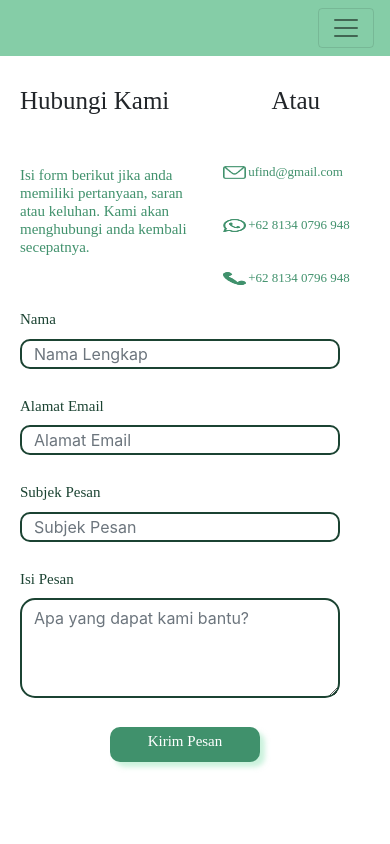
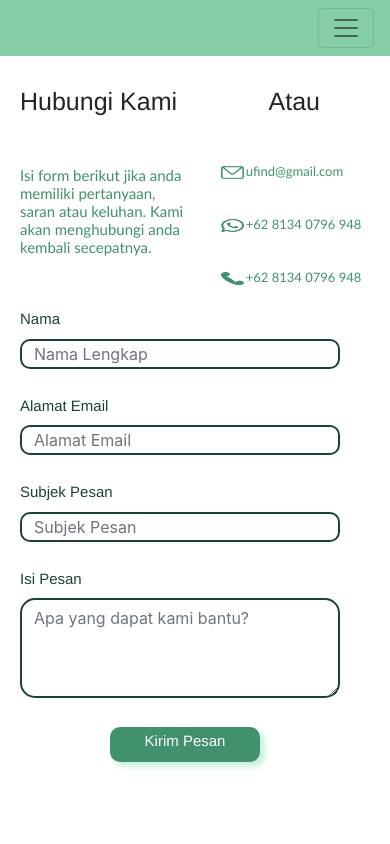
Before and after one commit to muh-arga/u-find, a plain HTML site: page kontak.html in a window 390 px wide. Shown: the top 844 px of the page. Drawn offline with nearby package versions, Linux system fonts and the light colour scheme.

Commit message:
fonts
tambah fonts

```diff
--- a/css/bandingkan.css
+++ b/css/bandingkan.css
@@ -1,14 +1,24 @@
+@font-face {
+    font-family: 'muli';
+    src: url('../fonts/Muli-Regular.ttf') format('ttf');
+}
+
+@font-face {
+    font-family: 'ø';
+    src: url('../fonts/RifficFree-Bold.ttf') format('ttf');
+}
+
 h1,
 h2,
 h3,
 h4,
 h5,
 span {
-    font-family: "ø";
+    font-family: "ø", Helvetica, Arial, sans-serif;
 }
 
 p {
-    font-family: "muli";
+    font-family: "muli", 'Gill Sans', 'Gill Sans MT', Calibri, 'Trebuchet MS', sans-serif;
 }
 
 .navbar {
--- a/css/cariPoltek.css
+++ b/css/cariPoltek.css
@@ -1,14 +1,24 @@
+@font-face {
+    font-family: 'muli';
+    src: url('../fonts/Muli-Regular.ttf') format('ttf');
+}
+
+@font-face {
+    font-family: 'ø';
+    src: url('../fonts/RifficFree-Bold.ttf') format('ttf');
+}
+
 h1,
 h2,
 h3,
 h4,
 h5,
 span {
-    font-family: "ø";
+    font-family: "ø", Helvetica, Arial, sans-serif;
 }
 
 p {
-    font-family: "muli";
+    font-family: "muli", 'Gill Sans', 'Gill Sans MT', Calibri, 'Trebuchet MS', sans-serif;
 }
 
 .navbar {
@@ -124,7 +134,7 @@ section.daftar_kampus .container .btn {
     border: none;
     font-size: 25px;
     padding-bottom: 45px;
-    font-family: "ø";
+    font-family: "ø", Helvetica, Arial, sans-serif;
     background-color: #40916C;
     transition: 0.2s;
 }
@@ -212,7 +222,7 @@ section.daftar_kampus .isi .content {
 }
 
 section.daftar_kampus .isi .content span {
-    font-family: "muli";
+    font-family: "muli", 'Gill Sans', 'Gill Sans MT', Calibri, 'Trebuchet MS', sans-serif;
     font-size: 20px;
     color: #40916C;
     margin: 5px 0 20px;
@@ -486,7 +496,7 @@ footer .container .copy h5 {
         border: none;
         font-size: 15px;
         padding-bottom: 20px;
-        font-family: "ø";
+        font-family: "ø", Helvetica, Arial, sans-serif;
         background-color: #40916C;
         transition: 0.2s;
     }
@@ -582,7 +592,7 @@ footer .container .copy h5 {
         width: 200px;
         margin-bottom: 30px;
         right: -30px;
-        font-family: "muli";
+        font-family: "muli", 'Gill Sans', 'Gill Sans MT', Calibri, 'Trebuchet MS', sans-serif;
         font-size: 15px;
         color: #40916C;
     }
@@ -698,7 +708,7 @@ footer .container .copy h5 {
     }
     section.footer_card .card .btn span {
         position: relative;
-        font-family: "muli";
+        font-family: "muli", 'Gill Sans', 'Gill Sans MT', Calibri, 'Trebuchet MS', sans-serif;
         top: -5px;
     }
     /* Footer */
--- a/css/infoKampus.css
+++ b/css/infoKampus.css
@@ -1,14 +1,24 @@
+@font-face {
+    font-family: 'muli';
+    src: url('../fonts/Muli-Regular.ttf') format('ttf');
+}
+
+@font-face {
+    font-family: 'ø';
+    src: url('../fonts/RifficFree-Bold.ttf') format('ttf');
+}
+
 h1,
 h2,
 h3,
 h4,
 h5,
 span {
-    font-family: "ø";
+    font-family: "ø", Helvetica, Arial, sans-serif;
 }
 
 p {
-    font-family: "muli";
+    font-family: "muli", 'Gill Sans', 'Gill Sans MT', Calibri, 'Trebuchet MS', sans-serif;
 }
 
 .navbar {
--- a/css/kontak.css
+++ b/css/kontak.css
@@ -1,14 +1,24 @@
+@font-face {
+    font-family: 'muli';
+    src: url('../fonts/Muli-Regular.ttf') format('ttf');
+}
+
+@font-face {
+    font-family: 'ø';
+    src: url('../fonts/RifficFree-Bold.ttf') format('ttf');
+}
+
 h1,
 h2,
 h3,
 h4,
 h5,
 span {
-    font-family: "ø";
+    font-family: "ø", Helvetica, Arial, sans-serif;
 }
 
 p {
-    font-family: "muli";
+    font-family: "muli", 'Gill Sans', 'Gill Sans MT', Calibri, 'Trebuchet MS', sans-serif;
 }
 
 .navbar {
@@ -64,13 +74,13 @@ section.hubungi_kami .content .input_kontak {
 
 section.hubungi_kami .content .input_kontak h4 {
     color: #40916C;
-    font-family: "muli";
+    font-family: "muli", 'Gill Sans', 'Gill Sans MT', Calibri, 'Trebuchet MS', sans-serif;
     margin-bottom: 50px;
 }
 
 section.hubungi_kami .content .input_kontak label {
     color: #1B4332;
-    font-family: "ø";
+    font-family: "ø", Helvetica, Arial, sans-serif;
     font-size: 20px;
 }
 
@@ -93,7 +103,7 @@ section.hubungi_kami .content .input_kontak .btn {
     margin-top: 15px;
     border-radius: 10px;
     font-size: 20px;
-    font-family: "ø";
+    font-family: "ø", Helvetica, Arial, sans-serif;
     padding-top: 0;
     text-align: center;
     background-color: #40916C;
@@ -136,7 +146,7 @@ section.hubungi_kami .content .kontak .row .isi a {
 }
 
 section.hubungi_kami .content .kontak .row .isi a h2 {
-    font-family: "muli";
+    font-family: "muli", 'Gill Sans', 'Gill Sans MT', Calibri, 'Trebuchet MS', sans-serif;
     font-size: 30px;
     transition: 0.2s;
 }
@@ -363,13 +373,13 @@ footer .container .copy h5 {
     }
     section.hubungi_kami .content .input_kontak h4 {
         color: #40916C;
-        font-family: "muli";
+        font-family: "muli", 'Gill Sans', 'Gill Sans MT', Calibri, 'Trebuchet MS', sans-serif;
         font-size: 15px;
         margin-bottom: 50px;
     }
     section.hubungi_kami .content .input_kontak label {
         color: #1B4332;
-        font-family: "ø";
+        font-family: "ø", Helvetica, Arial, sans-serif;
         font-size: 15px;
     }
     section.hubungi_kami .content .input_kontak input {
@@ -394,7 +404,7 @@ footer .container .copy h5 {
         margin-left: 90px;
         border-radius: 10px;
         font-size: 15px;
-        font-family: "ø";
+        font-family: "ø", Helvetica, Arial, sans-serif;
         padding-top: 0;
         text-align: center;
         background-color: #40916C;
@@ -433,7 +443,7 @@ footer .container .copy h5 {
     section.hubungi_kami .content .kontak .row .isi a h2 {
         position: relative;
         bottom: -25px;
-        font-family: "muli";
+        font-family: "muli", 'Gill Sans', 'Gill Sans MT', Calibri, 'Trebuchet MS', sans-serif;
         font-size: 13px;
         transition: 0.2s;
     }
--- a/css/style.css
+++ b/css/style.css
@@ -1,14 +1,24 @@
+@font-face {
+    font-family: 'muli';
+    src: url('../fonts/Muli-Regular.ttf') format('ttf');
+}
+
+@font-face {
+    font-family: 'ø';
+    src: url('../fonts/RifficFree-Bold.ttf') format('ttf');
+}
+
 h1,
 h2,
 h3,
 h4,
 h5,
 span {
-    font-family: "ø";
+    font-family: "ø", Helvetica, Arial, sans-serif;
 }
 
 p {
-    font-family: "muli";
+    font-family: "muli", 'Gill Sans', 'Gill Sans MT', Calibri, 'Trebuchet MS', sans-serif;
 }
 
 .navbar {
@@ -540,9 +550,9 @@ footer .container .copy h5 {
         text-align: center;
     }
     section.utama .row #utama_populer h1 {
-        width: 210px;
+        position: relative;
+        width: 100%;
         font-size: 20px;
-        margin-left: 13px;
     }
     section.utama .row #utama_populer p {
         margin-top: 10px;
--- a/css/tentang.css
+++ b/css/tentang.css
@@ -1,14 +1,24 @@
+@font-face {
+    font-family: 'muli';
+    src: url('../fonts/Muli-Regular.ttf') format('ttf');
+}
+
+@font-face {
+    font-family: 'ø';
+    src: url('../fonts/RifficFree-Bold.ttf') format('ttf');
+}
+
 h1,
 h2,
 h3,
 h4,
 h5,
 span {
-    font-family: "ø";
+    font-family: "ø", Helvetica, Arial, sans-serif;
 }
 
 p {
-    font-family: "muli";
+    font-family: "muli", 'Gill Sans', 'Gill Sans MT', Calibri, 'Trebuchet MS', sans-serif;
 }
 
 .navbar {
@@ -481,7 +491,7 @@ footer .container .copy h5 {
     }
     section.footer_card .card .btn span {
         position: relative;
-        font-family: "muli";
+        font-family: "muli", 'Gill Sans', 'Gill Sans MT', Calibri, 'Trebuchet MS', sans-serif;
         top: -5px;
     }
     /* Footer */
@@ -503,6 +513,7 @@ footer .container .copy h5 {
         position: relative;
         margin: 0 auto;
         top: -60px;
+        right: -17px;
     }
     footer .container .text h1 {
         font-size: 20px;
--- a/css/top10Poltek.css
+++ b/css/top10Poltek.css
@@ -1,14 +1,24 @@
+@font-face {
+    font-family: 'muli';
+    src: url('../fonts/Muli-Regular.ttf') format('ttf');
+}
+
+@font-face {
+    font-family: 'ø';
+    src: url('../fonts/RifficFree-Bold.ttf') format('ttf');
+}
+
 h1,
 h2,
 h3,
 h4,
 h5,
 span {
-    font-family: "ø";
+    font-family: "ø", Helvetica, Arial, sans-serif;
 }
 
 p {
-    font-family: "muli";
+    font-family: "muli", 'Gill Sans', 'Gill Sans MT', Calibri, 'Trebuchet MS', sans-serif;
 }
 
 .navbar {
@@ -180,7 +190,7 @@ section.peringkat .isi .content {
 }
 
 section.peringkat .isi .content span {
-    font-family: "muli";
+    font-family: "muli", 'Gill Sans', 'Gill Sans MT', Calibri, 'Trebuchet MS', sans-serif;
     font-size: 20px;
     color: #40916C;
     margin: 25px 0;
@@ -546,7 +556,7 @@ footer .container .copy h5 {
         top: -20px;
         width: 200px;
         right: -30px;
-        font-family: "muli";
+        font-family: "muli", 'Gill Sans', 'Gill Sans MT', Calibri, 'Trebuchet MS', sans-serif;
         font-size: 15px;
         color: #40916C;
     }
@@ -649,7 +659,7 @@ footer .container .copy h5 {
     }
     section.footer_card .card .btn span {
         position: relative;
-        font-family: "muli";
+        font-family: "muli", 'Gill Sans', 'Gill Sans MT', Calibri, 'Trebuchet MS', sans-serif;
         top: -5px;
     }
     /* Footer */
--- a/css/universitas.css
+++ b/css/universitas.css
@@ -1,15 +1,24 @@
+@font-face {
+    font-family: 'muli';
+    src: url('../fonts/Muli-Regular.ttf') format('ttf');
+}
+
+@font-face {
+    font-family: 'ø';
+    src: url('../fonts/RifficFree-Bold.ttf') format('ttf');
+}
+
 h1,
 h2,
 h3,
 h4,
 h5,
 span {
-    font-family: "ø";
-    color: #1B4332;
+    font-family: "ø", Helvetica, Arial, sans-serif;
 }
 
 p {
-    font-family: "muli";
+    font-family: "muli", 'Gill Sans', 'Gill Sans MT', Calibri, 'Trebuchet MS', sans-serif;
 }
 
 body {
@@ -991,7 +1000,7 @@ footer .container .copy h5 {
     }
     section.footer_card .card .btn span {
         position: relative;
-        font-family: "muli";
+        font-family: "muli", 'Gill Sans', 'Gill Sans MT', Calibri, 'Trebuchet MS', sans-serif;
         top: -5px;
     }
     /* Footer */
```
Also changed, not shown: fonts/Muli-Italic.ttf (added), fonts/Muli-Light.ttf (added), fonts/Muli-LightItalic.ttf (added), fonts/Muli-Regular.ttf (added), fonts/RifficFree-Bold.ttf (added).
